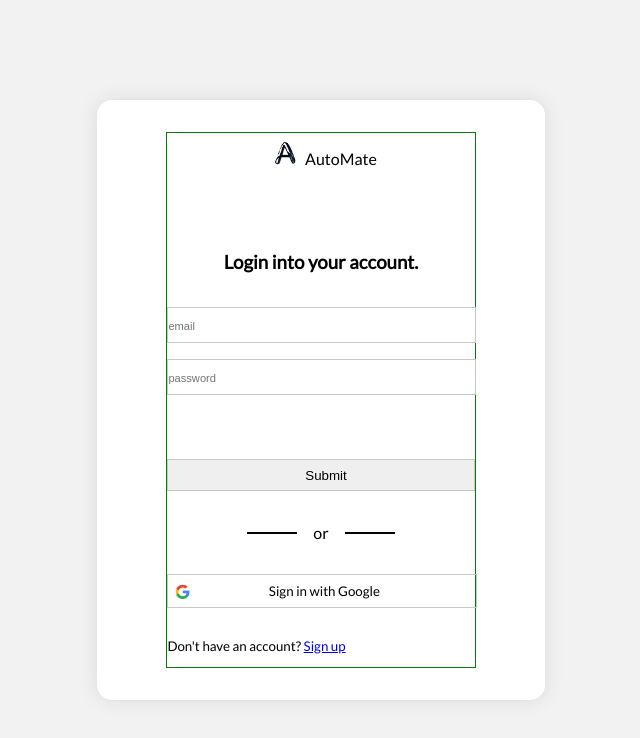
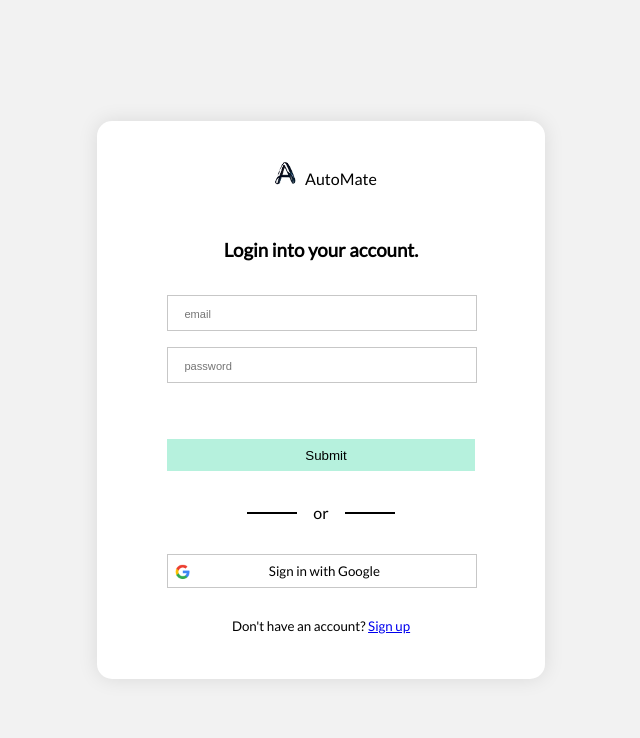
Before and after one commit to Blackie01/AutoMate, a React (Create React App) app: page /login in a window 1280 px wide. Shown: the top 738 px of the page, without its empty margins (319-959 px from the left). Built offline with nearby package versions, Linux system fonts and the light colour scheme; a web font is replaced by a local one.

Commit message:
login styles done

```diff
--- a/src/components/login.css
+++ b/src/components/login.css
@@ -5,7 +5,6 @@
   justify-content: center;
   align-items: center;
   background-color: #f2f2f2;
-
 }
 
 .login-container {
@@ -14,43 +13,54 @@
   background-color: #fff;
   border-radius: 15px;
   box-shadow: 0 0 20px rgba(0, 0, 0, 0.1);
-
 }
 
 .login-form {
-    display: flex;
-    flex-direction: column;
-    gap: 1rem;
   width: 80%;
   margin: auto;
-    border: 1px solid green;
+}
+
+.logo-span-login {
+  display: flex;
+
+  margin: 0;
+  width: max-content;
+  transition: transform 0.3s ease-in;
+}
+
+.logo-span-login:hover {
+  color: #5b5959;
+  transform: scale(1.1);
 }
 
 #login-logo {
-width: 100%;
-justify-content: center;
+  width: max-content;
+  margin: auto;
 }
 
 .login-form h3 {
   text-align: center;
 }
+
 .login-form-input {
-    /* width: 17rem; */
-    width: 99%;
-    padding-left: unset;
+  width: 94.4%;
   border: 1px solid #c7c7c7;
 }
 
 #error-display {
   color: red;
   text-align: center;
+  font-size: 12px;
 }
 
 .button-on-login-page {
   width: 100%;
+  border: none;
+  background-color: #b6f1dd;
   transition: background-color 0.5s ease;
 }
 
 .button-on-login-page:hover {
-    background-color: rgb(228, 248, 242);
+  background-color: rgb(7, 138, 99);
+  color: #fff;
 }
--- a/src/components/login.js
+++ b/src/components/login.js
@@ -1,7 +1,7 @@
 import React, { useState } from "react";
 import logo from "../assets/logo.png";
 
-import './login.css'
+import "./login.css";
 import { auth, provider } from "./authentication/config";
 import { signInWithEmailAndPassword, signInWithPopup } from "firebase/auth";
 import { Link, useNavigate } from "react-router-dom";
@@ -39,10 +39,9 @@ function Login() {
   return (
     <section className="login-page">
       <section className="login-container">
-
         <form className="login-form">
           <Link to="/" style={{ textDecoration: "none", color: "inherit" }}>
-        <span id="login-logo" className="logo-span-signup">
+            <span id="login-logo" className="logo-span-login">
               <img className="class-one-logo" src={logo} />
               <p>AutoMate</p>
             </span>
@@ -67,7 +66,9 @@ function Login() {
 
           <p id="error-display"></p>
 
-          <input type="submit" onClick={login}
+          <input
+            type="submit"
+            onClick={login}
             className="button-on-login-page"
           />
 
@@ -82,12 +83,13 @@ function Login() {
             <span>Sign in with Google</span>
           </section>
 
-          <p style={{fontSize: "smaller"}}>
-            Don't have an account? <Link to="/signup"><span>Sign up</span></Link>
+          <p style={{ fontSize: "smaller", textAlign: "center" }}>
+            Don't have an account?{" "}
+            <Link to="/signup">
+              <span>Sign up</span>
+            </Link>
           </p>
         </form>
-
-
       </section>
     </section>
   );
```
Lines whose indentation alone changed are shown as unchanged.
